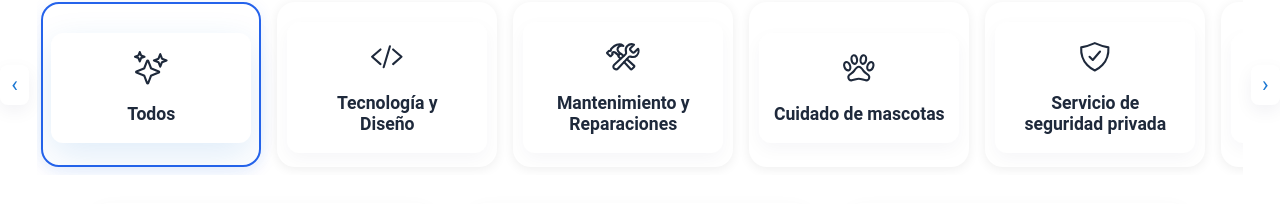
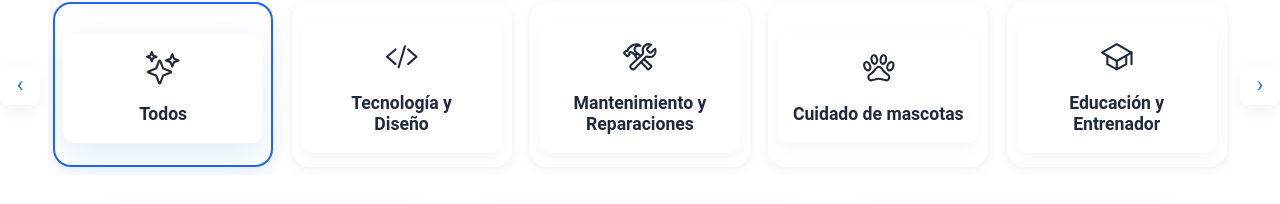
Before and after one commit to jgomezr99/appserviprox, a React (Vite) app: page /servicioJob/servicio in a window 1280 px wide. Shown: the part 138-342 px from the top of the page. Built offline with nearby package versions, Linux system fonts and the light colour scheme.

Commit message:
Remove 'seguridad_privada' and 'foto_video' services

```diff
--- a/src/components/servicioJob/servicio.tsx
+++ b/src/components/servicioJob/servicio.tsx
@@ -85,8 +85,7 @@ const CATEGORIES: Category[] = [
   { id: "tecno_diseno",      label: "Tecnología y\nDiseño",           icon: codeSlashOutline },
   { id: "mantenimiento",     label: "Mantenimiento y\nReparaciones",  icon: constructOutline },
   { id: "cuidado_mascota",   label: "Cuidado de mascotas",            icon: pawOutline },
-  { id: "seguridad_privada", label: "Servicio de\nseguridad privada", icon: shieldCheckmarkOutline },
-  { id: "foto_video",        label: "Foto y Video",                   icon: cameraOutline },
+
   { id: "educacion_tutoria", label: "Educación y\nEntrenador",        icon: schoolOutline },
 ];
 
```
